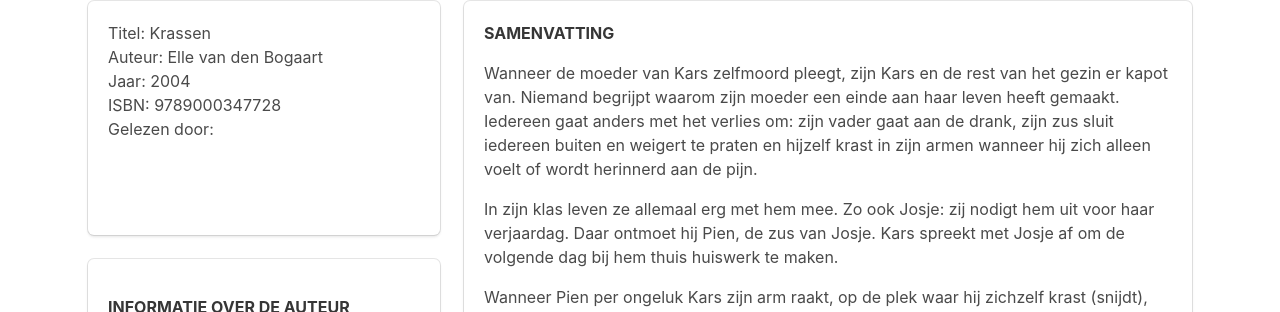
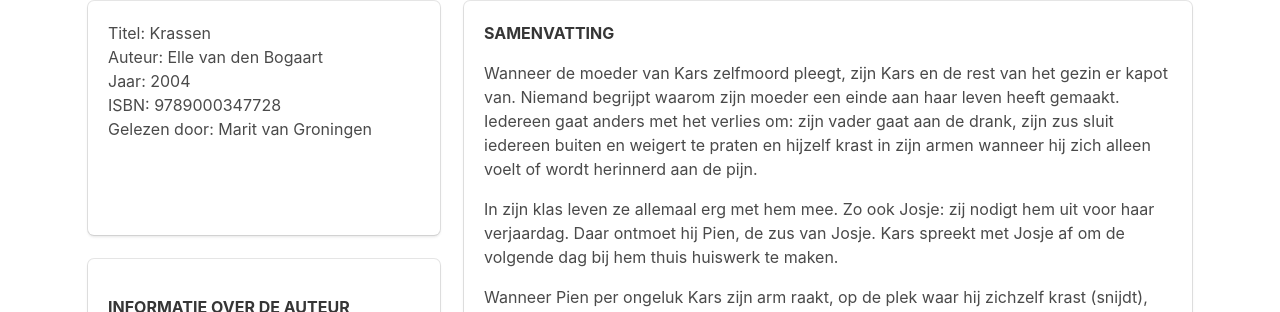
Before and after one commit to groninge01/marit, a Jekyll site: the page built from _books/krassen.md, in a window 1280 px wide. Shown: the part 231-543 px from the top of the page. Built offline with Jekyll 4.4.1, drawn with Linux system fonts in a browser that asks for light colours; nearby versions of some CDN libraries; a script that is not in the unit is left out.

Commit message:
Update Book “krassen”

```diff
--- a/_books/krassen.md
+++ b/_books/krassen.md
@@ -4,7 +4,7 @@ title: Krassen
 author: Elle van den Bogaart
 year: 2004
 isbn: '9789000347728'
-read-by: ''
+read-by: Marit van Groningen
 image: /assets/img/uploads/kitten-scratches-sofa-looking-innocent_925x.jpg
 author_description: "**INFORMATIE OVER DE AUTEUR**\n\nElle van den Bogaart is geboren in 1959, in Nuland. Na haar HBO-J-diploma is ze gaan werken als psychologisch assistente in Eindhoven.\r\n\nElle heeft tot nu toe zes boeken geschreven:\r\n\n1. De gele scooter --> seksueel misbruik\r\n2. Krassen --> zelfmoord\r\n3. Duizend kilometer --> probleemjongeren\r\n4. Prooi --> jongensprostitutie\r\n5. Vermist --> vermissing\r\n6. De val --> onmogelijke liefde"
 ---
```
